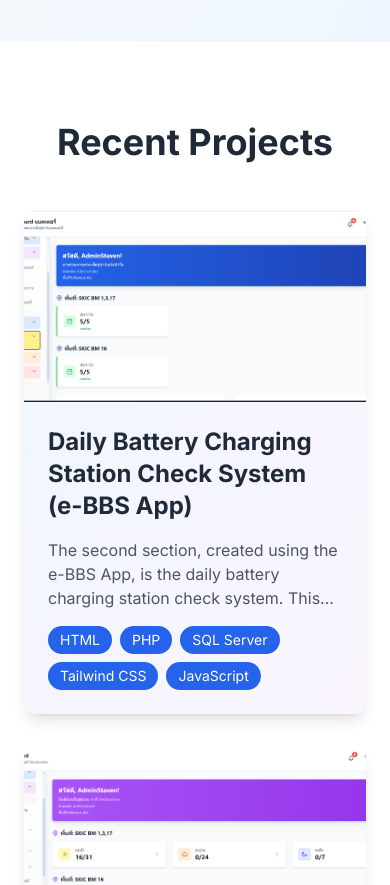
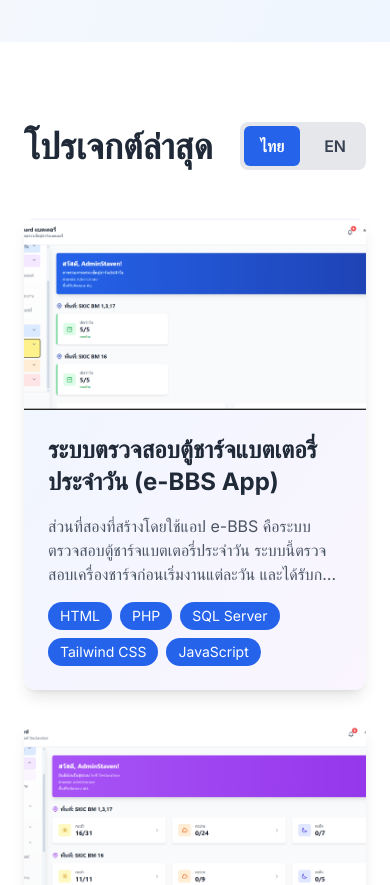
Before and after one commit to nopparut280545/portfolio, a Next.js app: page / in a window 390 px wide. Shown: the part 2880-3765 px from the top of the page. Built offline with nearby package versions, Linux system fonts and the light colour scheme.

Commit message:
Add language switcher for projects, update contact info, and add Real Estate project

```diff
--- a/components/Contact.tsx
+++ b/components/Contact.tsx
@@ -31,7 +31,7 @@ export default function Contact() {
                     className="flex items-center gap-3 text-gray-700 dark:text-gray-300 hover:text-blue-600 dark:hover:text-blue-400 transition-colors"
                   >
                     <FaEnvelope className="text-blue-600 dark:text-blue-400" />
-                    <span>nopparut2845@gmaul.com</span>
+                    <span>nopparut2845@gmail.com</span>
                   </a>
                   <a
                     href="tel:0825952946"
--- a/components/Projects.tsx
+++ b/components/Projects.tsx
@@ -4,89 +4,198 @@ import { useState } from "react";
 import { FaTimes } from "react-icons/fa";
 import Image from "next/image";
 
-const projects = [
+type ProjectData = {
+  title: { th: string; en: string };
+  description: { th: string; en: string };
+  technologies: string[];
+  github: string;
+  demo: string;
+  image: string;
+  features: { th: string[]; en: string[] };
+};
+
+const projects: ProjectData[] = [
   {
-    title: "Fashion Style Recommendation System",
-    description:
-      "The system helps you make informed fashion choices by using survey data from individuals with different styles of dress, designed for those who are indecisive about choosing fashion items.",
+    title: {
+      th: "ระบบแนะนำสไตล์แฟชั่น",
+      en: "Fashion Style Recommendation System",
+    },
+    description: {
+      th: "ระบบช่วยให้คุณเลือกแฟชั่นได้อย่างมีข้อมูล โดยใช้ข้อมูลจากการสำรวจจากบุคคลที่มีสไตล์การแต่งตัวที่แตกต่างกัน ออกแบบมาสำหรับผู้ที่ลังเลในการเลือกสินค้าแฟชั่น",
+      en: "The system helps you make informed fashion choices by using survey data from individuals with different styles of dress, designed for those who are indecisive about choosing fashion items.",
+    },
     technologies: ["HTML", "PHP", "MySQL", "Tailwind CSS", "Machine Learning"],
     github: "https://github.com",
     demo: "https://example.com",
     image: "/images/P0.png",
-    features: [
+    features: {
+      th: [
         "คำนวณสไตล์การแต่งตัวจากตัวเอง",
         "ใช้ Machine Learning",
         "รูปแบบสไตล์แนะนำ",
         "ระบบสมาชิก",
       ],
+      en: [
+        "Calculate personal style from user data",
+        "Machine Learning integration",
+        "Style recommendations",
+        "Member system",
+      ],
+    },
   },
   {
-    title: "Safety's e-BBS App",
-    description:
-      "Safety's e-BBS App is an enhanced system that integrates data collected from Google Forms. It includes a system for notifying users of abnormal data statuses, such as vehicle inspection data and pre-work self-assessment data.",
+    title: {
+      th: "เว็บไซต์อสังหาริมทรัพย์",
+      en: "Real Estate Website",
+    },
+    description: {
+      th: "เว็บไซต์สำหรับโฆษณาและค้นหาอสังหาริมทรัพย์ขาย นี่เป็นโปรเจกต์ที่ฉันแก้ไขบั๊กตามรายการที่ผู้ทดสอบทดสอบและทำรายการสำหรับแก้ไขในส่วน front-end",
+      en: "A website for advertising and finding real estate for sale This is a project where I fixed bugs according to the list that the tester tested and made a list for fixing in the front-end.",
+    },
+    technologies: ["AngularTS", "API"],
+    github: "https://github.com",
+    demo: "https://example.com",
+    image: "/images/P1_4.png",
+    features: {
+      th: [
+        "ค้นหาอสังหาริมทรัพย์",
+        "กรองตามประเภทและราคา",
+        "ดูรายละเอียดและรูปภาพ",
+        "ติดต่อเจ้าของ",
+      ],
+      en: [
+        "Search for real estate",
+        "Filter by type and price",
+        "View details and images",
+        "Contact owner",
+      ],
+    },
+  },
+  {
+    title: {
+      th: "แอปพลิเคชัน e-BBS ด้านความปลอดภัย",
+      en: "Safety's e-BBS App",
+    },
+    description: {
+      th: "แอปพลิเคชัน e-BBS ด้านความปลอดภัยเป็นระบบที่ได้รับการปรับปรุงซึ่งรวมข้อมูลที่รวบรวมจาก Google Forms รวมถึงระบบแจ้งเตือนผู้ใช้เกี่ยวกับสถานะข้อมูลผิดปกติ เช่น ข้อมูลการตรวจสอบยานพาหนะและข้อมูลการประเมินตนเองก่อนทำงาน",
+      en: "Safety's e-BBS App is an enhanced system that integrates data collected from Google Forms. It includes a system for notifying users of abnormal data statuses, such as vehicle inspection data and pre-work self-assessment data.",
+    },
     technologies: ["HTML", "PHP", "SQL Server", "Tailwind CSS"],
     github: "https://github.com",
     demo: "https://example.com",
     image: "/images/P1.png",
-    features: [
-      "แบบฟอมอัพเดทข้อมูลในแต่ละกะการทำงาน",
+    features: {
+      th: [
+        "แบบฟอร์มอัปเดตข้อมูลในแต่ละกะการทำงาน",
         "ระบบแจ้งเตือนสถานะผิดปกติของข้อมูล",
         "KPI การตรวจเช็คของแต่ละบุคคล",
         "กราฟแสดงผลสถิติข้อมูล",
-      "อัพเดทข้อการตรวจเช็คแต่ละวันแบบเรียลไทม์",
+        "อัปเดตข้อการตรวจเช็คแต่ละวันแบบเรียลไทม์",
+      ],
+      en: [
+        "Form to update data for each work shift",
+        "Abnormal data status notification system",
+        "Individual check KPI",
+        "Statistics graph display",
+        "Real-time daily check updates",
       ],
     },
+  },
   {
-    title: "Vehicle Monitoring System (e-BBS App)",
-    description:
-      "The first feature developed by the e-BBS App is a vehicle monitoring system for each work shift, providing real-time updates on checks and notifying users of any abnormal vehicle statuses during inspections.",
+    title: {
+      th: "ระบบตรวจสอบยานพาหนะ (e-BBS App)",
+      en: "Vehicle Monitoring System (e-BBS App)",
+    },
+    description: {
+      th: "ฟีเจอร์แรกที่พัฒนาโดยแอป e-BBS คือระบบตรวจสอบยานพาหนะสำหรับแต่ละกะการทำงาน ให้การอัปเดตแบบเรียลไทม์เกี่ยวกับการตรวจสอบและแจ้งเตือนผู้ใช้เกี่ยวกับสถานะยานพาหนะผิดปกติระหว่างการตรวจสอบ",
+      en: "The first feature developed by the e-BBS App is a vehicle monitoring system for each work shift, providing real-time updates on checks and notifying users of any abnormal vehicle statuses during inspections.",
+    },
     technologies: ["HTML", "PHP", "SQL Server", "Tailwind CSS", "JavaScript"],
     github: "https://github.com",
     demo: "https://example.com",
     image: "/images/P1_1.png",
-    features: [
+    features: {
+      th: [
         "การแสดงผลการตรวจเช็คไปก่อนหน้าจากแบบฟอร์ม",
         "ระบบแจ้งเตือนสถานะผิดปกติของข้อมูลการตรวจเช็ครถ",
         "KPI การตรวจเช็คของแต่ละบุคคล",
         "กราฟแสดงผลสถิติข้อมูล",
-      "อัพเดทข้อการตรวจเช็คแต่ละวันแบบเรียลไทม์ที่หน้า Dashboard",
+        "อัปเดตข้อการตรวจเช็คแต่ละวันแบบเรียลไทม์ที่หน้า Dashboard",
+      ],
+      en: [
+        "Display previous check results from forms",
+        "Abnormal vehicle check data notification system",
+        "Individual check KPI",
+        "Statistics graph display",
+        "Real-time daily check updates on Dashboard",
       ],
     },
+  },
   {
-    title: "Self Declaration System (e-BBS App)",
-    description:
-      "The second section, created using the e-BBS App, is the Self Declaration system before starting work. It's a system for self-checking attendance based on specified topics, developed using Google Forms.",
+    title: {
+      th: "ระบบการประกาศตนเอง (e-BBS App)",
+      en: "Self Declaration System (e-BBS App)",
+    },
+    description: {
+      th: "ส่วนที่สองที่สร้างโดยใช้แอป e-BBS คือระบบการประกาศตนเองก่อนเริ่มงาน เป็นระบบสำหรับการตรวจสอบตนเองตามหัวข้อที่กำหนด พัฒนาโดยใช้ Google Forms",
+      en: "The second section, created using the e-BBS App, is the Self Declaration system before starting work. It's a system for self-checking attendance based on specified topics, developed using Google Forms.",
+    },
     technologies: ["HTML", "PHP", "SQL Server", "Tailwind CSS", "JavaScript"],
     github: "https://github.com",
     demo: "https://example.com",
     image: "/images/P1_2.png",
-    features: [
+    features: {
+      th: [
         "การแสดงผลการตรวจเช็คไปก่อนหน้าจากแบบฟอร์ม",
-      "ระบบแจ้งเตือนสถานะผิดปกติของข้อมูลSelf Declaration ก่อนปฏิบัติงานของพนักงาน",
+        "ระบบแจ้งเตือนสถานะผิดปกติของข้อมูลการประกาศตนเองก่อนปฏิบัติงานของพนักงาน",
         "KPI การตรวจเช็คของแต่ละบุคคล",
         "กราฟแสดงผลสถิติข้อมูล",
-      "อัพเดทข้อการตรวจเช็คแต่ละวันแบบเรียลไทม์ที่หน้า Dashboard",
+        "อัปเดตข้อการตรวจเช็คแต่ละวันแบบเรียลไทม์ที่หน้า Dashboard",
+      ],
+      en: [
+        "Display previous check results from forms",
+        "Abnormal self-declaration data notification system before work",
+        "Individual check KPI",
+        "Statistics graph display",
+        "Real-time daily check updates on Dashboard",
       ],
     },
+  },
   {
-    title: "Daily Battery Charging Station Check System (e-BBS App)",
-    description:
-      "The second section, created using the e-BBS App, is the daily battery charging station check system. This system checks the chargers before starting work each day and was developed using Google Forms.",
+    title: {
+      th: "ระบบตรวจสอบตู้ชาร์จแบตเตอรี่ประจำวัน (e-BBS App)",
+      en: "Daily Battery Charging Station Check System (e-BBS App)",
+    },
+    description: {
+      th: "ส่วนที่สองที่สร้างโดยใช้แอป e-BBS คือระบบตรวจสอบตู้ชาร์จแบตเตอรี่ประจำวัน ระบบนี้ตรวจสอบเครื่องชาร์จก่อนเริ่มงานแต่ละวัน และได้รับการพัฒนาโดยใช้ Google Forms",
+      en: "The second section, created using the e-BBS App, is the daily battery charging station check system. This system checks the chargers before starting work each day and was developed using Google Forms.",
+    },
     technologies: ["HTML", "PHP", "SQL Server", "Tailwind CSS", "JavaScript"],
     github: "https://github.com",
     demo: "https://example.com",
     image: "/images/P1_3.png",
-    features: [
+    features: {
+      th: [
         "การแสดงผลการตรวจเช็คไปก่อนหน้าจากแบบฟอร์ม",
-      "ระบบแจ้งเตือนสถานะผิดปกติของข้อมูลตรวจเช็คตู้ชาร์จแบตเตอร์รี่ประจำวัน",
+        "ระบบแจ้งเตือนสถานะผิดปกติของข้อมูลตรวจเช็คตู้ชาร์จแบตเตอรี่ประจำวัน",
         "กราฟแสดงผลสถิติข้อมูล",
-      "อัพเดทข้อการตรวจเช็คแต่ละวันแบบเรียลไทม์ที่หน้า Dashboard",
+        "อัปเดตข้อการตรวจเช็คแต่ละวันแบบเรียลไทม์ที่หน้า Dashboard",
       ],
+      en: [
+        "Display previous check results from forms",
+        "Abnormal daily battery charging station check data notification system",
+        "Statistics graph display",
+        "Real-time daily check updates on Dashboard",
+      ],
+    },
   },
 ];
 
 export default function Projects() {
   const [selectedProject, setSelectedProject] = useState<number | null>(null);
+  const [language, setLanguage] = useState<"th" | "en">("th");
+
+  const currentProjects = [...projects].reverse();
 
   return (
     <section
@@ -94,11 +203,38 @@ export default function Projects() {
       className="py-20 bg-white dark:bg-gray-800"
     >
       <div className="container mx-auto px-6">
-        <h2 className="text-4xl md:text-5xl font-bold text-center mb-12 text-gray-800 dark:text-gray-200">
-          Recent Projects
+        <div className="flex justify-between items-center mb-12">
+          <h2 className="text-4xl md:text-5xl font-bold text-gray-800 dark:text-gray-200">
+            {language === "th" ? "โปรเจกต์ล่าสุด" : "Recent Projects"}
           </h2>
+
+          {/* Language Switcher */}
+          <div className="flex gap-2 bg-gray-200 dark:bg-gray-700 rounded-lg p-1">
+            <button
+              onClick={() => setLanguage("th")}
+              className={`px-4 py-2 rounded-md font-semibold transition-colors ${
+                language === "th"
+                  ? "bg-blue-600 text-white"
+                  : "text-gray-700 dark:text-gray-300 hover:bg-gray-300 dark:hover:bg-gray-600"
+              }`}
+            >
+              ไทย
+            </button>
+            <button
+              onClick={() => setLanguage("en")}
+              className={`px-4 py-2 rounded-md font-semibold transition-colors ${
+                language === "en"
+                  ? "bg-blue-600 text-white"
+                  : "text-gray-700 dark:text-gray-300 hover:bg-gray-300 dark:hover:bg-gray-600"
+              }`}
+            >
+              EN
+            </button>
+          </div>
+        </div>
+
         <div className="grid md:grid-cols-2 lg:grid-cols-3 gap-8">
-          {[...projects].reverse().map((project, index) => (
+          {currentProjects.map((project, index) => (
             <div
               key={index}
               className="bg-gradient-to-br from-blue-50 to-purple-50 dark:from-gray-700 dark:to-gray-700 rounded-xl overflow-hidden shadow-lg hover:shadow-xl transition-all duration-300 transform hover:scale-105 cursor-pointer"
@@ -109,7 +245,7 @@ export default function Projects() {
                 <div className="relative w-full h-48 overflow-hidden">
                   <Image
                     src={project.image}
-                    alt={project.title}
+                    alt={project.title[language]}
                     fill
                     className="object-cover"
                   />
@@ -118,10 +254,10 @@ export default function Projects() {
 
               <div className="p-6">
                 <h3 className="text-2xl font-bold mb-4 text-gray-800 dark:text-gray-200">
-                  {project.title}
+                  {project.title[language]}
                 </h3>
                 <p className="text-gray-600 dark:text-gray-400 mb-4 line-clamp-3">
-                  {project.description}
+                  {project.description[language]}
                 </p>
                 <div className="flex flex-wrap gap-2">
                   {project.technologies.map((tech, techIndex) => (
@@ -140,7 +276,7 @@ export default function Projects() {
       </div>
 
       {/* Modal for Project Details */}
-      {selectedProject !== null && projects[projects.length - 1 - selectedProject]?.features && (
+      {selectedProject !== null && currentProjects[selectedProject]?.features && (
         <div
           className="fixed inset-0 bg-black bg-opacity-50 flex items-center justify-center z-50 p-4"
           onClick={() => setSelectedProject(null)}
@@ -150,11 +286,11 @@ export default function Projects() {
             onClick={(e) => e.stopPropagation()}
           >
             <div className="relative">
-              {projects[projects.length - 1 - selectedProject].image && (
+              {currentProjects[selectedProject].image && (
                 <div className="relative w-full h-64 overflow-hidden">
                   <Image
-                    src={projects[projects.length - 1 - selectedProject].image!}
-                    alt={projects[projects.length - 1 - selectedProject].title}
+                    src={currentProjects[selectedProject].image}
+                    alt={currentProjects[selectedProject].title[language]}
                     fill
                     className="object-cover"
                   />
@@ -169,18 +305,18 @@ export default function Projects() {
             </div>
             <div className="p-6">
               <h3 className="text-3xl font-bold mb-4 text-gray-800 dark:text-gray-200">
-                {projects[projects.length - 1 - selectedProject].title}
+                {currentProjects[selectedProject].title[language]}
               </h3>
               <p className="text-lg text-gray-600 dark:text-gray-400 mb-6">
-                {projects[projects.length - 1 - selectedProject].description}
+                {currentProjects[selectedProject].description[language]}
               </p>
 
               <div className="mb-6">
                 <h4 className="text-xl font-semibold mb-3 text-gray-800 dark:text-gray-200">
-                  ฟีเจอร์หลัก
+                  {language === "th" ? "ฟีเจอร์หลัก" : "Key Features"}
                 </h4>
                 <ul className="space-y-2">
-                  {projects[projects.length - 1 - selectedProject].features?.map((feature, idx) => (
+                  {currentProjects[selectedProject].features[language].map((feature, idx) => (
                     <li
                       key={idx}
                       className="flex items-start gap-2 text-gray-700 dark:text-gray-300"
@@ -194,10 +330,10 @@ export default function Projects() {
 
               <div>
                 <h4 className="text-xl font-semibold mb-3 text-gray-800 dark:text-gray-200">
-                  เทคโนโลยีที่ใช้
+                  {language === "th" ? "เทคโนโลยีที่ใช้" : "Technologies Used"}
                 </h4>
                 <div className="flex flex-wrap gap-2">
-                  {projects[projects.length - 1 - selectedProject].technologies.map((tech, techIndex) => (
+                  {currentProjects[selectedProject].technologies.map((tech, techIndex) => (
                     <span
                       key={techIndex}
                       className="px-3 py-1 bg-blue-600 text-white text-sm rounded-full"
```
Also changed, not shown: 1 other file (tests, documents, lock files or other folders). Lines whose indentation alone changed are shown as unchanged.
